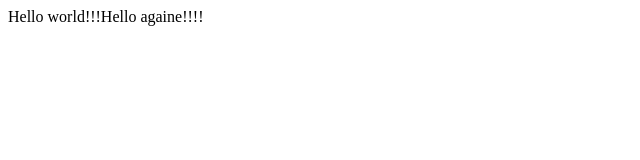
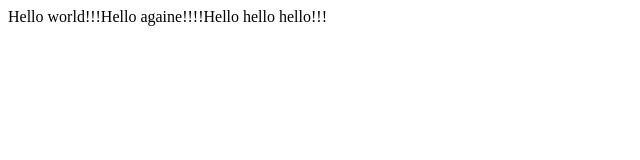
Before and after one commit to Emma-3210/Lecture0, a plain HTML site: page hello.html in a window 1280 px wide. Shown: the whole page, without its empty margins (0-640 px from the left). Drawn offline with Linux system fonts and the light colour scheme.

Commit message:
Update hello.html

```diff
--- a/hello.html
+++ b/hello.html
@@ -4,7 +4,7 @@
 		<title>My Webpage!!!!!</title>
 	</head>
 	<body>
-		Hello world!!!Hello againe!!!!
+		Hello world!!!Hello againe!!!!Hello hello hello!!!
 
 	</body>
 	</html>
```
